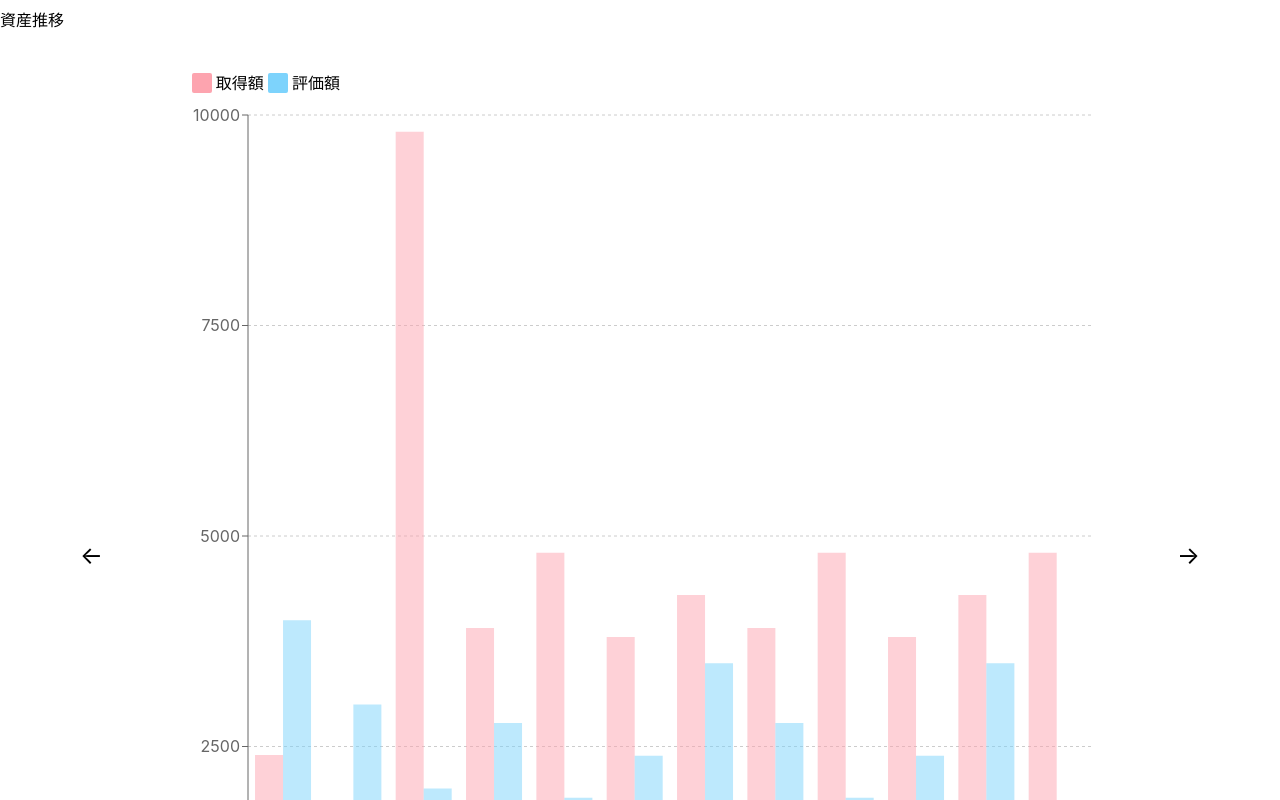
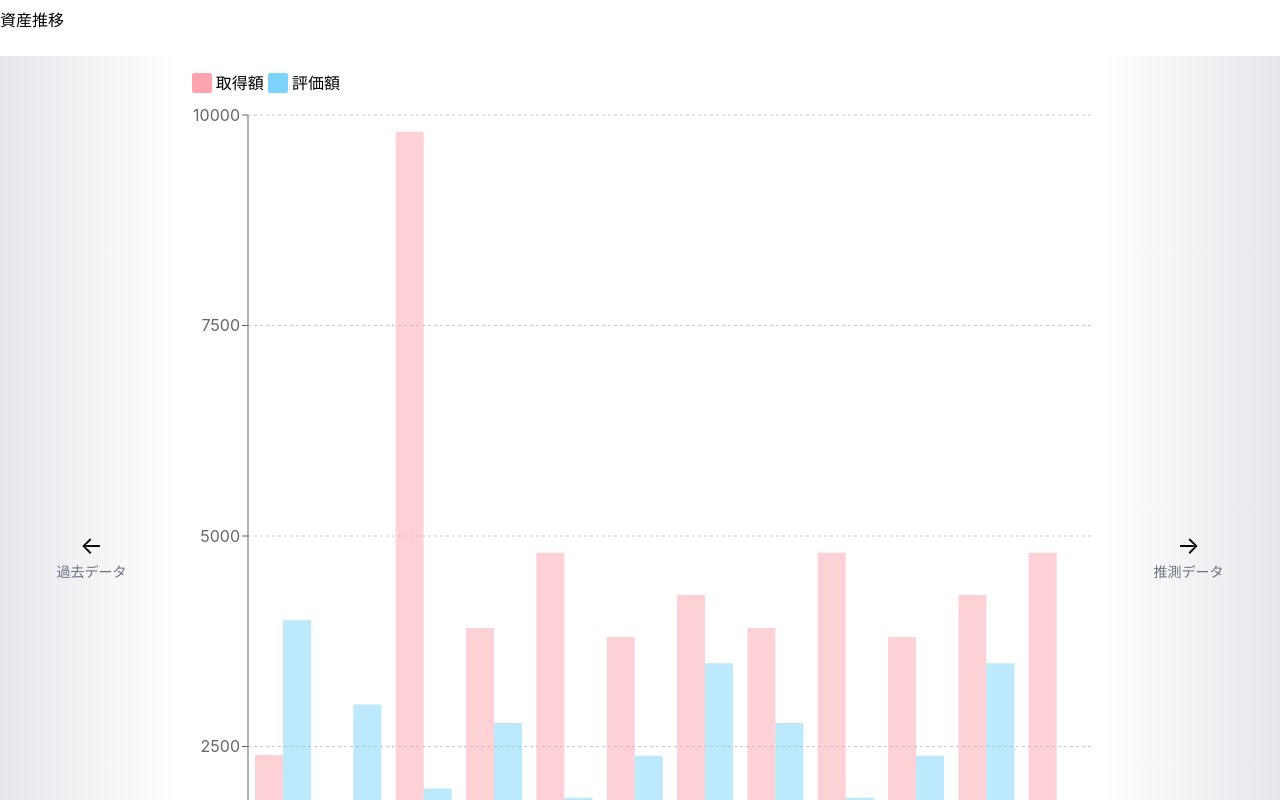
Before and after one commit to ghosrt/react-recharts-playground, a React (Create React App) app: page / in a window 1280 px wide. Shown: the top 800 px of the page. Built offline with nearby package versions, Linux system fonts and the light colour scheme.

Commit message:
button style update

```diff
--- a/src/ShareProfitChart.js
+++ b/src/ShareProfitChart.js
@@ -90,7 +90,7 @@ class ShareProfitChart extends PureComponent {
         <h1 className='text-left'>{chartTitle}</h1>
         <br />
         <div className='w-full flex flex-row'>
-          <div className='w-1/5 h-3/4 my-auto'>
+          <div className='flex flex-col justify-center w-1/5 h-auto bg-gradient-to-r from-gray-200 to-white cursor-pointer'>
             <button
               className='black-text text-2xl text-center'
               onClick={() => {
@@ -99,6 +99,7 @@ class ShareProfitChart extends PureComponent {
             >
               ←
             </button>
+            <span className='text-sm text-gray-500'>過去データ</span>
           </div>
           <div
             className='barChart'
@@ -161,7 +162,7 @@ class ShareProfitChart extends PureComponent {
               </BarChart>
             </ResponsiveContainer>
           </div>
-          <div className='w-1/5 h-3/4 my-auto'>
+          <div className='flex flex-col justify-center w-1/5 h-auto bg-gradient-to-r from-white to-gray-200 cursor-pointer'>
             <button
               className='black-text text-2xl text-center'
               onClick={() => {
@@ -170,6 +171,7 @@ class ShareProfitChart extends PureComponent {
             >
               →
             </button>
+            <span className='text-sm text-gray-500'>推測データ</span>
           </div>
         </div>
       </Fragment>
```
